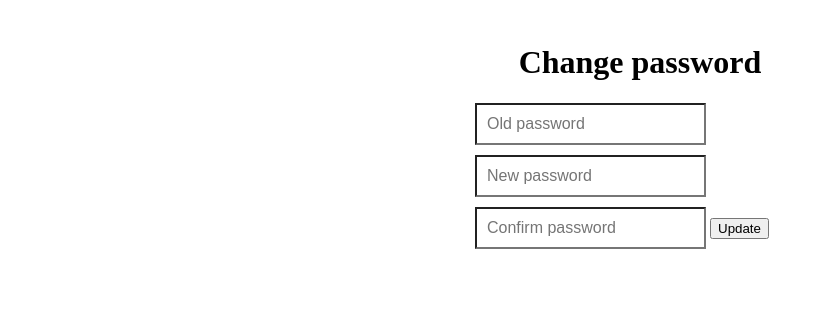
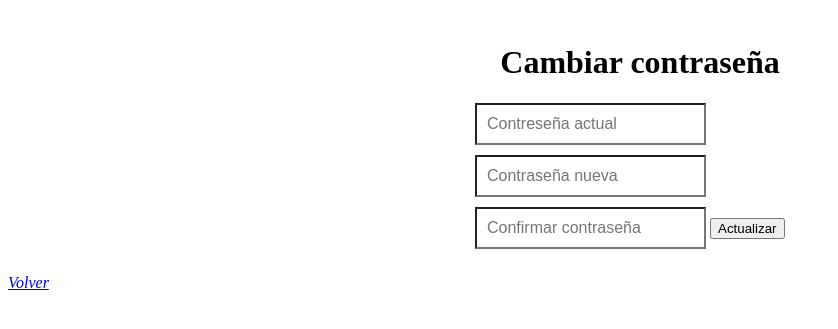
Before and after one commit to lucasquieresopa/proyecto_veterinaria, a Django app: page /password_change/ in a window 1280 px wide. Shown: the top 329 px of the page, without its empty margins (0-838 px from the left). Run offline with Django 4.2, Linux system fonts and the light colour scheme; a user stored in the database is signed in.

Commit message:
agrego opcion volver y pongo en español algunos campos

```diff
--- a/templates/registration/password_change.html
+++ b/templates/registration/password_change.html
@@ -33,10 +33,10 @@
 
 
 <form method="POST" class="form-signin">{% csrf_token %}
-  <h1 class="h3 mb-3 font-weight-normal">Change password</h1>
-    <input name="old_password" class="form-control" placeholder="Old password" type="password" id="id_old_password" required="true">
-    <input name="new_password1" class="form-control" placeholder="New password" type="password" id="id_new_password1" required="true">
-    <input name="new_password2" class="form-control" placeholder="Confirm password" type="password" id="id_new_password2" required="true">
+  <h1 class="h3 mb-3 font-weight-normal">Cambiar contraseña</h1>
+    <input name="old_password" class="form-control" placeholder="Contreseña actual" type="password" id="id_old_password" required="true">
+    <input name="new_password1" class="form-control" placeholder="Contraseña nueva" type="password" id="id_new_password1" required="true">
+    <input name="new_password2" class="form-control" placeholder="Confirmar contraseña" type="password" id="id_new_password2" required="true">
 
     {% for field in form %}
       {% for error in field.errors %}
@@ -44,8 +44,10 @@
       {% endfor %}
     {% endfor %}
 
-  <button class="btn btn-lg btn-primary btn-block" type="submit">Update</button>
+  <button class="btn btn-lg btn-primary btn-block" type="submit">Actualizar</button>
 </form>
+
+<a href="{% url 'home' %}"><i>Volver</i></a>
 
 
 
```
Also changed, not shown: db.sqlite3.
